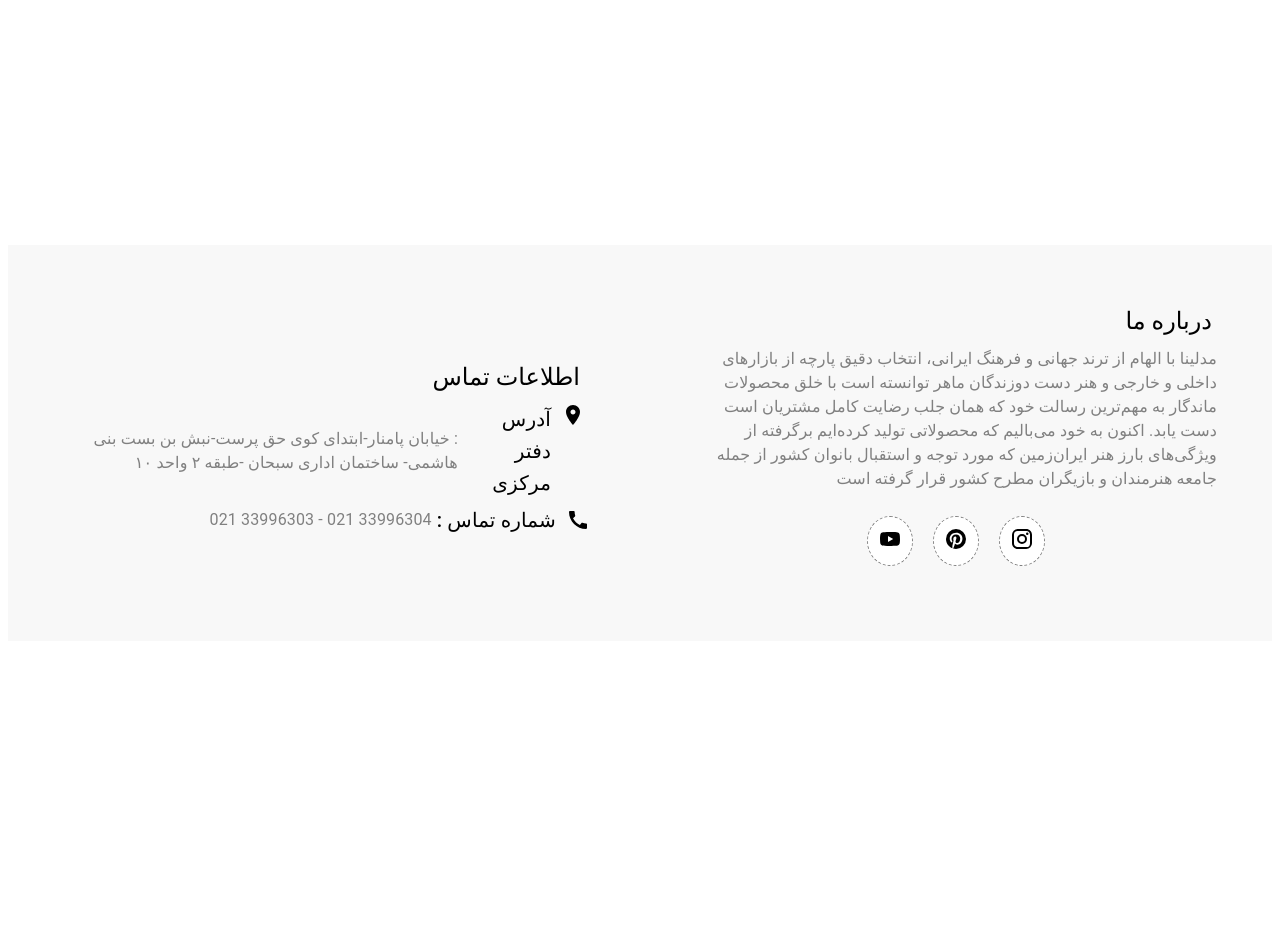
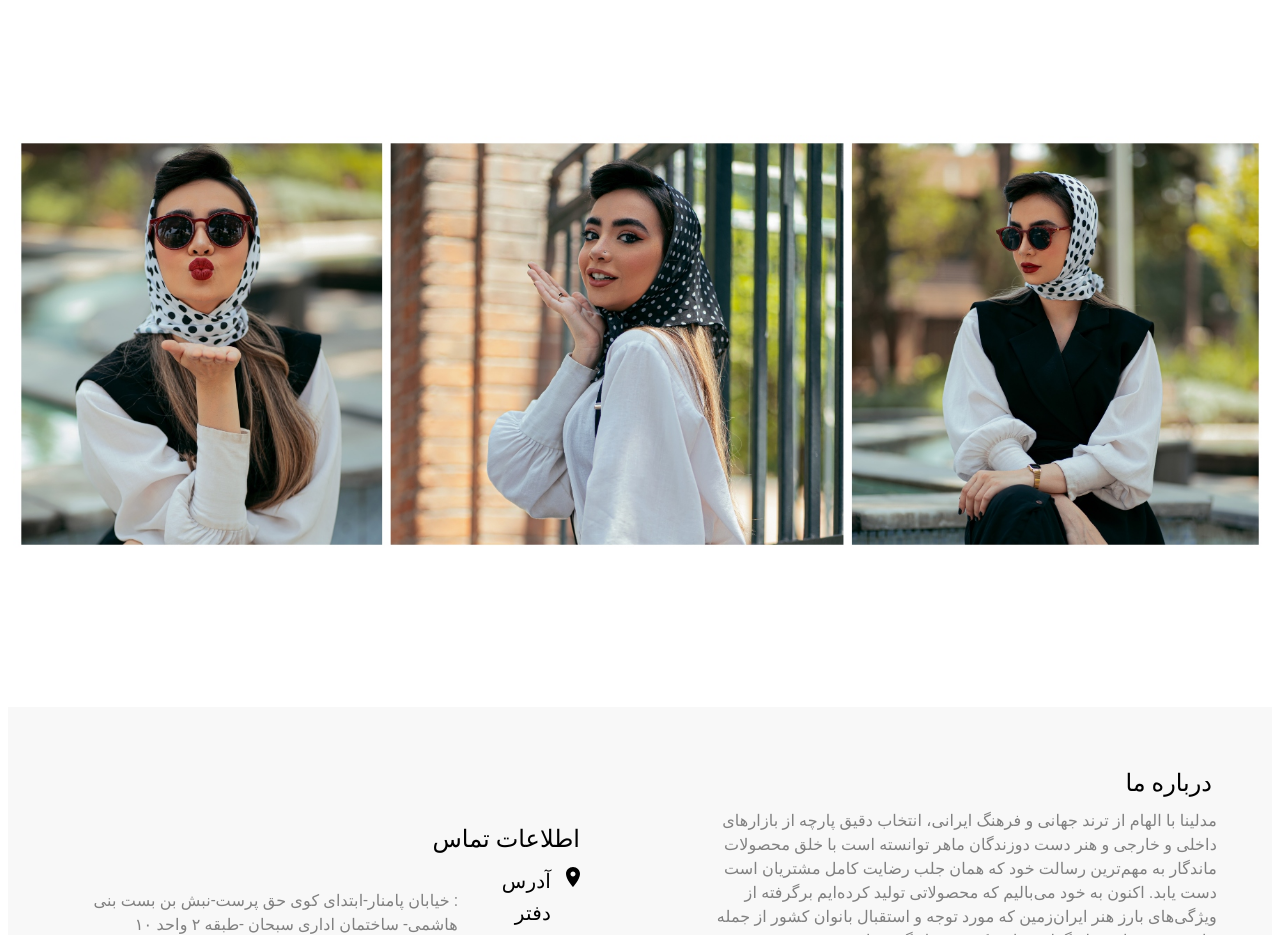
Before and after one commit to faezemohades/modelinaEcommerce, a React (Create React App) app: page / in a window 1280 px wide. Shown: the part 1360-2295 px from the top of the page. Before the commit the page ends 2009 px from the top, so only its background shows below. Built offline with nearby package versions, Linux system fonts and the light colour scheme.

Commit message:
products&featured

```diff
--- /dev/null
+++ b/src/components/pages/Home/Featured.jsx
@@ -0,0 +1,15 @@
+import { Box } from '@mui/system'
+import React from 'react'
+import image from '../../../assets/BeFunky-collage.jpg'
+function Featured() {
+
+  return (
+    <div>
+      <Box  width="98vw"  margin="auto" >
+        <img src={image} alt='' width="100%" height="auto"/>
+      </Box>
+    </div>
+  )
+}
+
+export default Featured
--- /dev/null
+++ b/src/components/pages/Home/Products.jsx
@@ -0,0 +1,12 @@
+import { Box } from "@mui/material";
+import React from "react";
+ function Allproducts() {
+  return (
+    <Box>
+      <Box>
+        </Box>
+    </Box>
+  );
+}
+
+export default Allproducts;
--- a/src/components/pages/Home/index.jsx
+++ b/src/components/pages/Home/index.jsx
@@ -1,11 +1,15 @@
 import React from "react";
  import Carousel from "../../Carousel/index";
+import Featured from "./Featured";
 import Modelina from "./Modelina";
+import Products from "./Products";
 function Home() {
   return (
     <>
       <Carousel />
       <Modelina/>
+      <Products/>
+      <Featured/>
     </>
   );
 }
```
Also changed, not shown: src/assets/BeFunky-collage.jpg (added).
